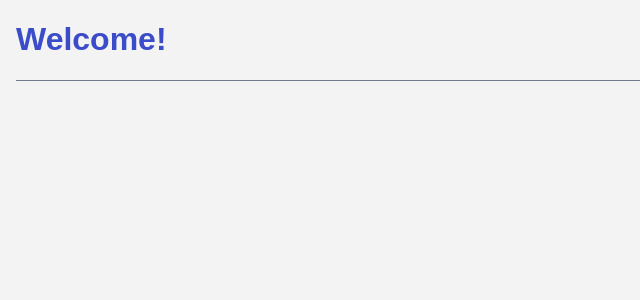
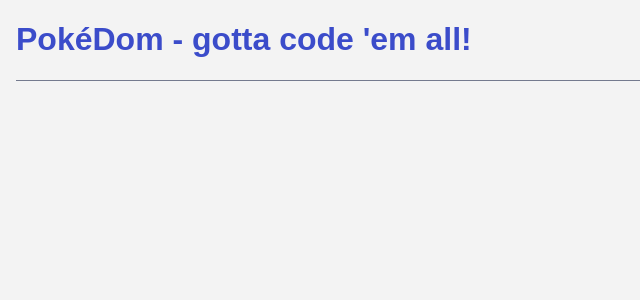
Before and after one commit to hope-sugden/pokemon-react, a React (Create React App) app: page / in a window 1280 px wide. Shown: the top 300 px of the page, without its empty margins (0-640 px from the left). Built offline with nearby package versions, Linux system fonts and the light colour scheme.

Commit message:
Update navbar title

```diff
--- a/src/containers/NavBar/NavBar.jsx
+++ b/src/containers/NavBar/NavBar.jsx
@@ -4,7 +4,7 @@
 const NavBar = () => {
   return (
     <div className='navbar' >
-         <h1 className='navbar__header' >Welcome!</h1>
+         <h1 className='navbar__header' >PokéDom - gotta code 'em all!</h1>
     </div>
   )
 }
```
